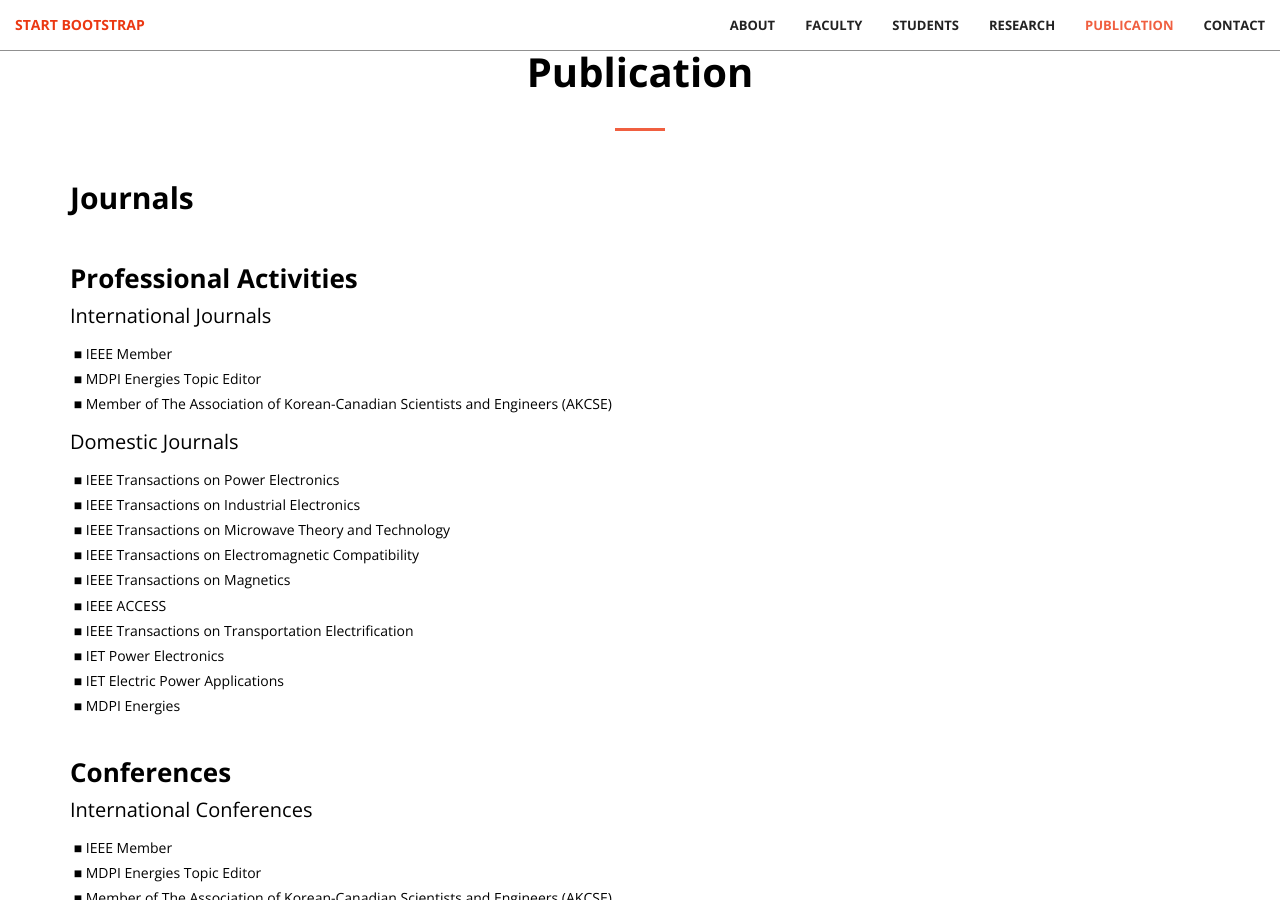
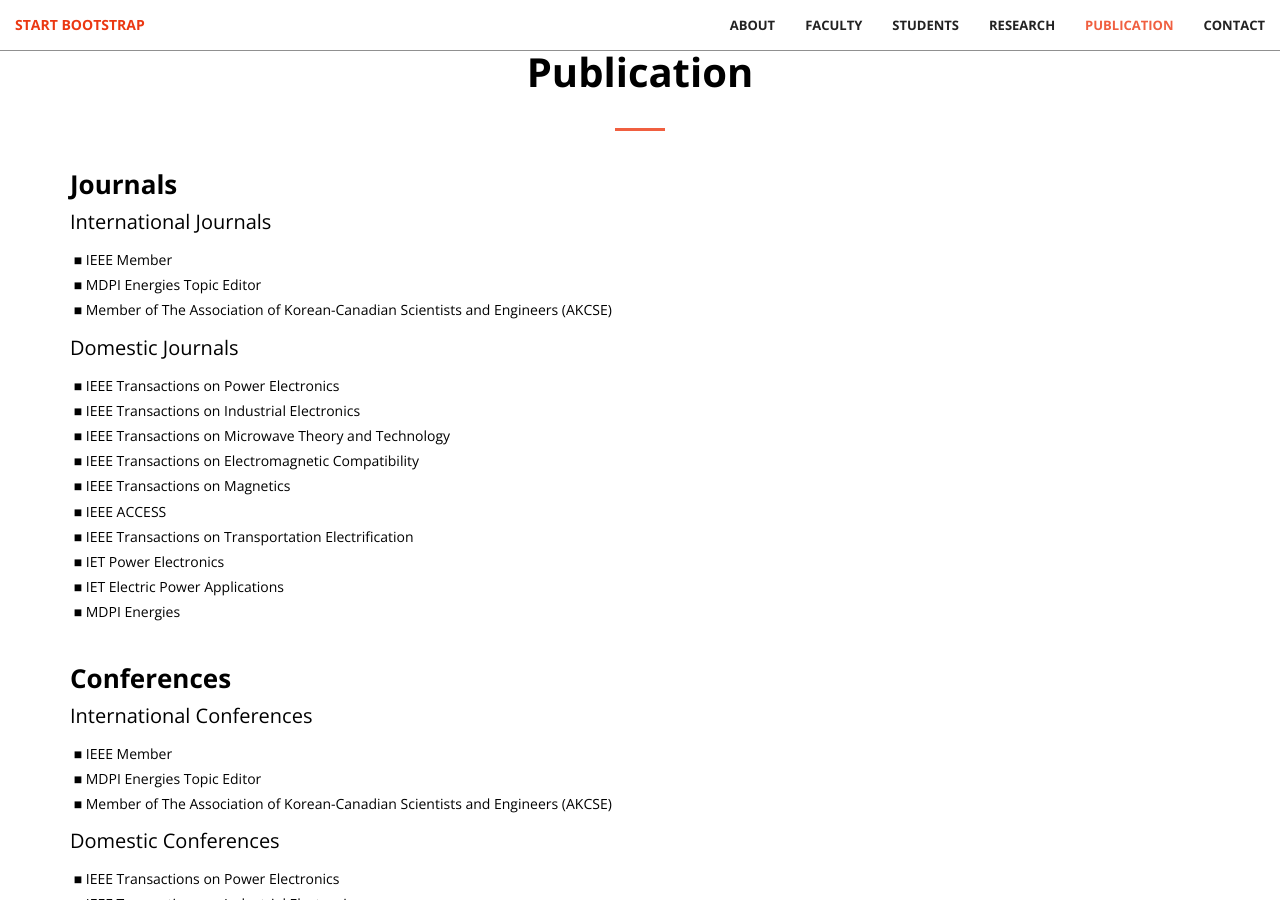
Before and after one commit to dwKim88/AEL, a Jekyll site: the page built from index.html, in a window 1280 px wide and 900 px high, scrolled down 4629 px. Built offline with Jekyll 4.4.1, drawn with Linux system fonts in a browser that asks for light colours.

Commit message:
Update services.html

```diff
--- a/_includes/services.html
+++ b/_includes/services.html
@@ -12,18 +12,6 @@
         </div>
     </div>
 
-    <!-- professor -->
-    <div class="container">
-        <div class="row">
-            <h2>
-                <div class="col-xs-12 text-left">
-                     <p style="line-height: 1.8; color:black; font-size:30px;">
-                         <B> Journals </B>
-                    </p>
-                </div>
-            </h2>
-       </div>
-    </div>
 
 
     <div class="container">
@@ -32,7 +20,7 @@
             <div class="col-md-12 text-left">
                 <h2>
                     <p style="line-height: 1.0; color:black; font-size:26px;">
-                        <B> Professional Activities </B>
+                        <B> Journals </B>
                     </p>
                     <p style="line-height: 0.5; color:black; font-size:20px;">
                         International Journals
```
